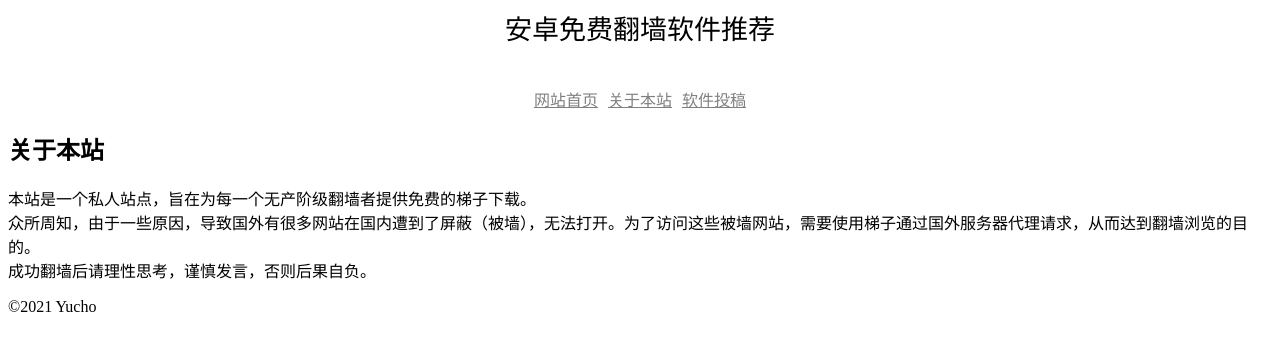
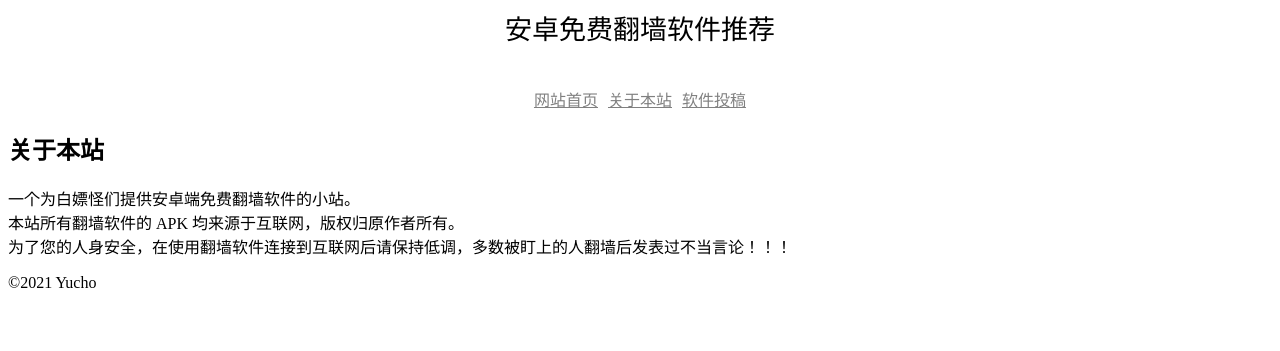
Before and after one commit to yucho123987/favourite-android-app, a Jekyll site: the page built from page/about.md, in a window 1280 px wide. Shown: the top 351 px of the page. Built offline with Jekyll 4.4.1, drawn with Linux system fonts in a browser that asks for light colours.

Commit message:
修改了关于页面

```diff
--- a/page/about.md
+++ b/page/about.md
@@ -3,6 +3,6 @@ layout: page
 title: 关于本站
 ---
 ## 关于本站
-本站是一个私人站点，旨在为每一个无产阶级翻墙者提供免费的梯子下载。
-众所周知，由于一些原因，导致国外有很多网站在国内遭到了屏蔽（被墙），无法打开。为了访问这些被墙网站，需要使用梯子通过国外服务器代理请求，从而达到翻墙浏览的目的。
-成功翻墙后请理性思考，谨慎发言，否则后果自负。
+一个为白嫖怪们提供安卓端免费翻墙软件的小站。
+本站所有翻墙软件的 APK 均来源于互联网，版权归原作者所有。
+为了您的人身安全，在使用翻墙软件连接到互联网后请保持低调，多数被盯上的人翻墙后发表过不当言论！！！
```
